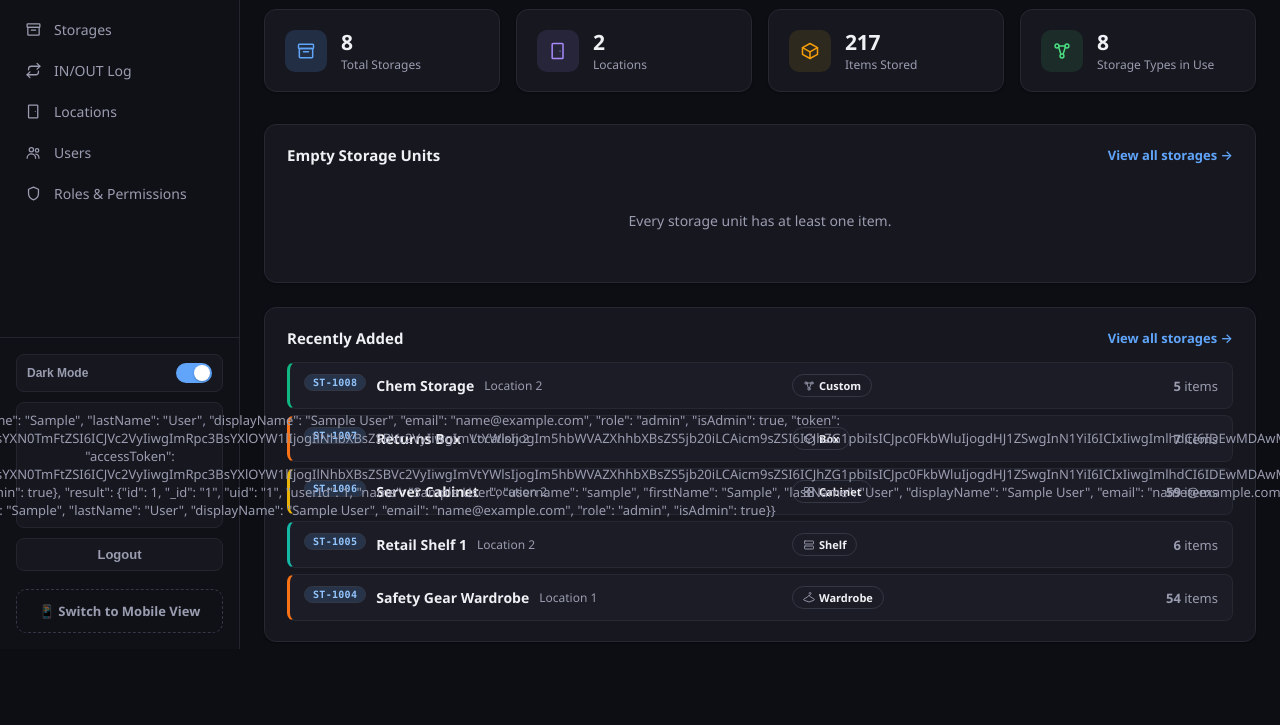
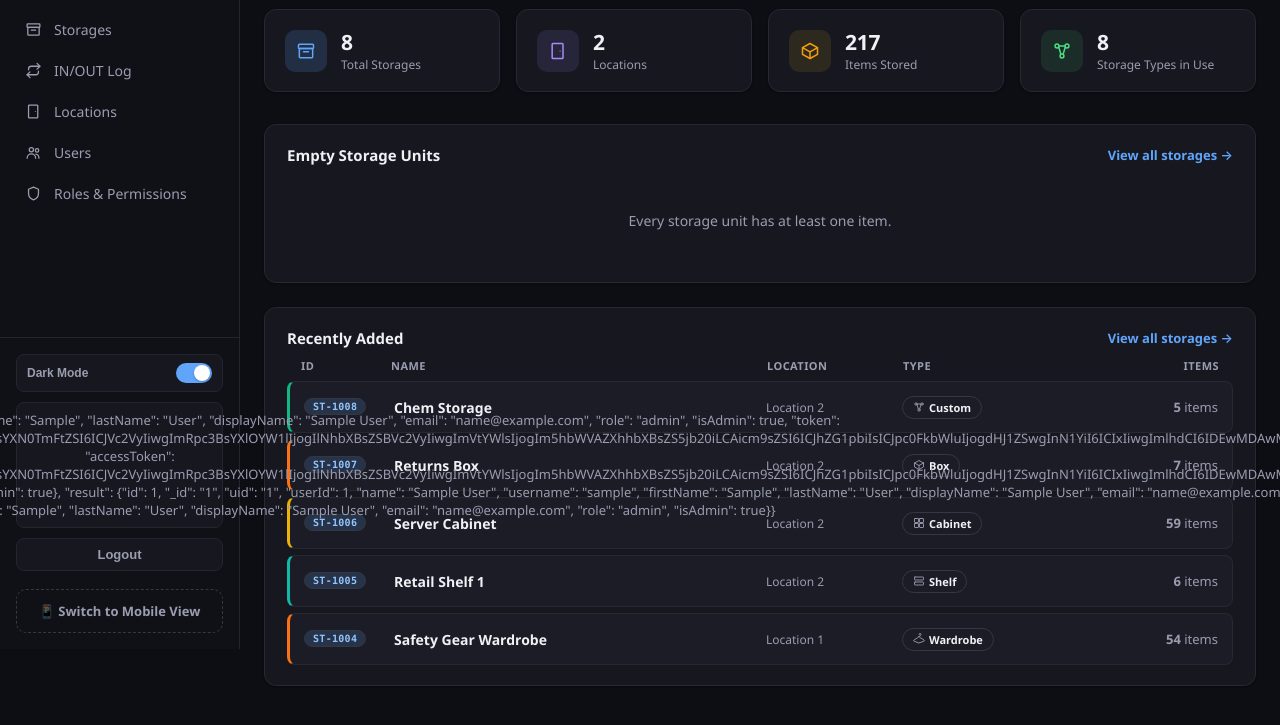
Before and after one commit to febinoAnand/storageRack, a plain HTML site: page web/dashboard.html in a window 1280 px wide. Shown: the part 151-876 px from the top of the page. Drawn offline with Linux system fonts and the light colour scheme; sample sign-in values are in the browser's storage.

```diff
--- a/css/style.css
+++ b/css/style.css
@@ -939,9 +939,24 @@
   gap: 6px;
 }
 
+.rack-row-header {
+  display: grid;
+  grid-template-columns: 74px 1fr 120px 150px 150px;
+  gap: 16px;
+  padding: 0 14px 8px;
+  margin-top: -4px;
+  font-weight: 700;
+  font-size: 11px;
+  text-transform: uppercase;
+  letter-spacing: .04em;
+  color: var(--muted);
+}
+.rack-row-header span:last-child { text-align: right; }
+.rack-row-header[hidden] { display: none; }
+
 .rack-row {
   display: grid;
-  grid-template-columns: 1fr 170px 240px;
+  grid-template-columns: 74px 1fr 120px 150px 150px;
   align-items: center;
   gap: 16px;
   padding: 11px 14px;
@@ -956,25 +971,28 @@
 
 .rack-row:hover { background: var(--primary-soft); border-color: var(--border-strong); transform: translateX(2px); }
 
-.rack-row-main {
-  display: flex;
-  align-items: center;
-  gap: 10px;
+.rack-row-id { min-width: 0; }
+
+.rack-row-progress {
+  display: flex;
+  flex-wrap: wrap;
+  align-items: center;
+  gap: 6px;
+}
+
+.rack-row-name {
+  font-weight: 600;
+  font-size: 14px;
   min-width: 0;
-}
-
-.rack-row-progress {
-  display: flex;
-  flex-wrap: wrap;
-  align-items: center;
-  gap: 6px;
-}
-
-.rack-row-name { font-weight: 600; font-size: 14px; }
+  overflow: hidden;
+  text-overflow: ellipsis;
+  white-space: nowrap;
+}
 
 .rack-row-loc {
   font-size: 12px;
   color: var(--muted);
+  min-width: 0;
   overflow: hidden;
   text-overflow: ellipsis;
   white-space: nowrap;
@@ -1107,6 +1125,9 @@
   font-weight: 700;
   letter-spacing: .03em;
   padding: 2px 8px;
+  min-width: 58px; /* ~7 monospace chars, matching the common ST-1008-style ID length, so a shorter custom ID doesn't shrink the badge and misalign whatever follows it in a row */
+  text-align: center;
+  box-sizing: border-box;
   border-radius: 20px;
   background: var(--primary-soft);
   border: 1px solid var(--border-strong);
@@ -2272,6 +2293,7 @@
   .rack-row { grid-template-columns: 1fr; align-items: flex-start; gap: 8px; }
   .rack-row-progress { width: 100%; }
   .rack-row-meta { justify-content: space-between; width: 100%; }
+  .rack-row-header { display: none; } /* rows stack to one column here, so 3 aligned headers no longer apply */
 }
 
 @media (max-width: 560px) {
--- a/js/common.js
+++ b/js/common.js
@@ -1616,11 +1616,9 @@
   row.className = "rack-row";
   row.style.borderLeftColor = getCategoryColor(rackTags(rack)[0] || "").solid;
   row.innerHTML = `
-    <div class="rack-row-main">
-      <span class="rack-id-badge">${escapeHtml(rack.id)}</span>
-      <span class="rack-row-name">${escapeHtml(rack.name)}</span>
-      <span class="rack-row-loc">${escapeHtml(roomLabel(rack.storeRoomId))}</span>
-    </div>
+    <span class="rack-row-id"><span class="rack-id-badge">${escapeHtml(rack.id)}</span></span>
+    <span class="rack-row-name">${escapeHtml(rack.name)}</span>
+    <span class="rack-row-loc">${escapeHtml(roomLabel(rack.storeRoomId))}</span>
     <div class="rack-row-progress">
       ${typeBadgeHtml(rack.type)}
     </div>
--- a/js/overview.js
+++ b/js/overview.js
@@ -17,8 +17,10 @@
 
 const attentionList = document.getElementById("attentionList");
 const attentionEmpty = document.getElementById("attentionEmpty");
+const attentionHeader = document.getElementById("attentionHeader");
 if (empty.length === 0) {
   attentionEmpty.hidden = false;
+  if (attentionHeader) attentionHeader.hidden = true;
 } else {
   attentionEmpty.hidden = true;
   empty.forEach(function (r) { attentionList.appendChild(buildRackRow(r)); });
--- a/web/dashboard.html
+++ b/web/dashboard.html
@@ -105,6 +105,7 @@
             <h3>Empty Storage Units</h3>
             <a href="storage.html" class="link-more">View all storages →</a>
           </div>
+          <div class="rack-row-header" id="attentionHeader"><span>ID</span><span>Name</span><span>Location</span><span>Type</span><span>Items</span></div>
           <div id="attentionList" class="rack-row-list"></div>
           <p class="empty-state" id="attentionEmpty" hidden>Every storage unit has at least one item.</p>
         </div>
@@ -114,6 +115,7 @@
             <h3>Recently Added</h3>
             <a href="storage.html" class="link-more">View all storages →</a>
           </div>
+          <div class="rack-row-header"><span>ID</span><span>Name</span><span>Location</span><span>Type</span><span>Items</span></div>
           <div id="recentList" class="rack-row-list"></div>
         </div>
 
```
Also changed, not shown: 2 other files.
